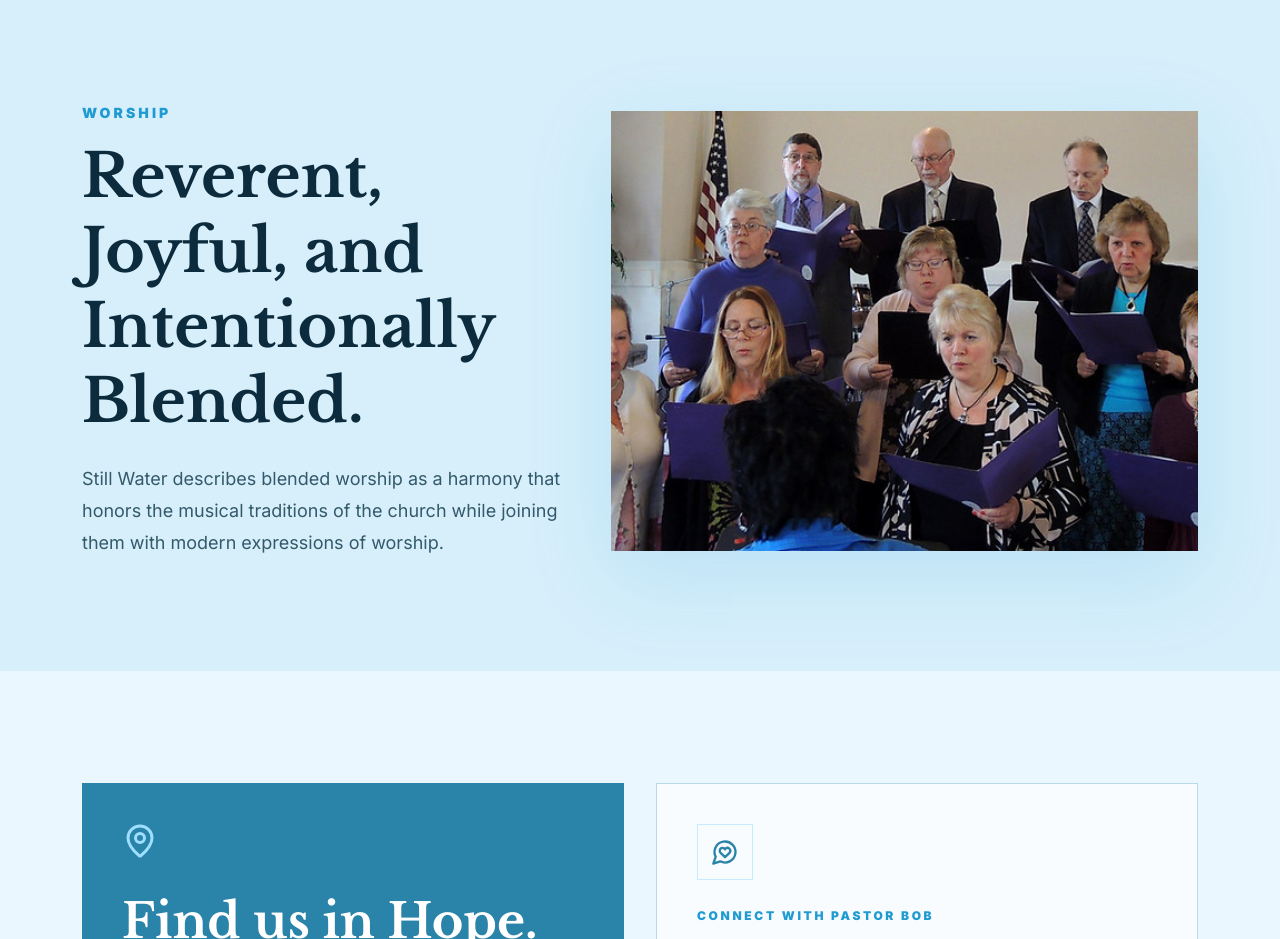
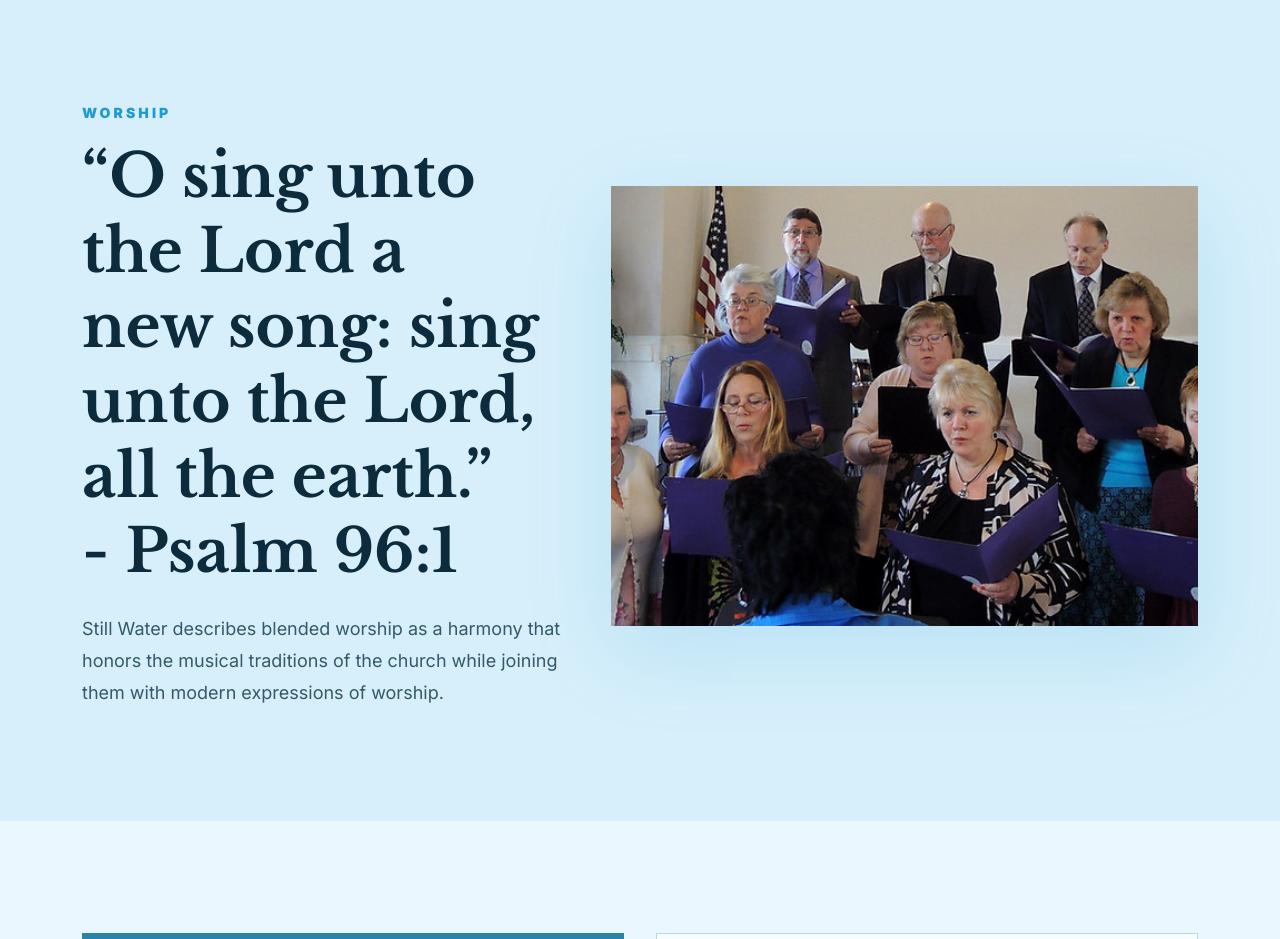
Before and after one commit to edesent/stillwater-christian-fellowship, a Next.js app: page / in a window 1280 px wide. Shown: the part 6980-7919 px from the top of the page. Built offline with nearby package versions, Linux system fonts and the light colour scheme.

Commit message:
Update Worship section heading to Psalm 96:1

```diff
--- a/src/app/page.tsx
+++ b/src/app/page.tsx
@@ -487,7 +487,7 @@ function Worship() {
             Worship
           </p>
           <h2 className="serif mt-4 text-balance text-5xl font-bold leading-tight text-ink sm:text-6xl">
-            Reverent, Joyful, and Intentionally Blended.
+            &ldquo;O sing unto the Lord a new song: sing unto the Lord, all the earth.&rdquo; - Psalm 96:1
           </h2>
           <p className="mt-6 text-lg leading-8 text-ink-soft">
             Still Water describes blended worship as a harmony that honors the
```
